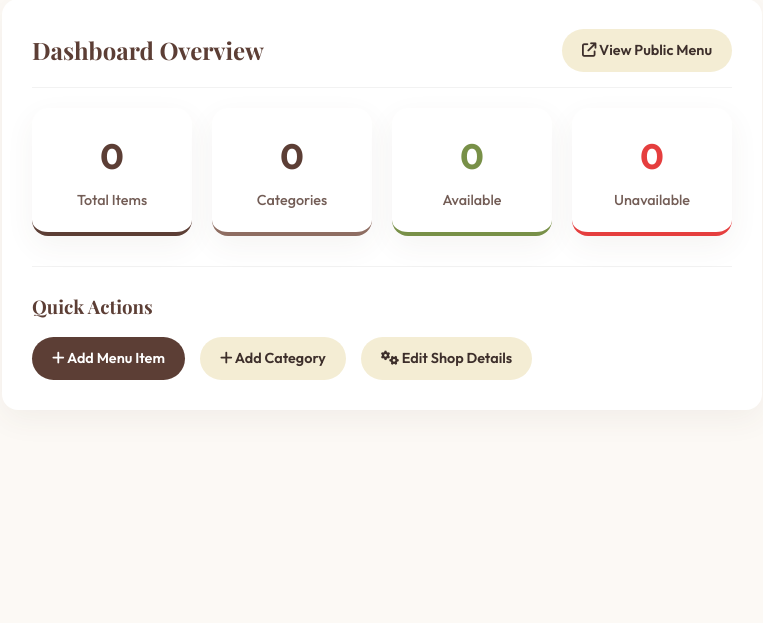
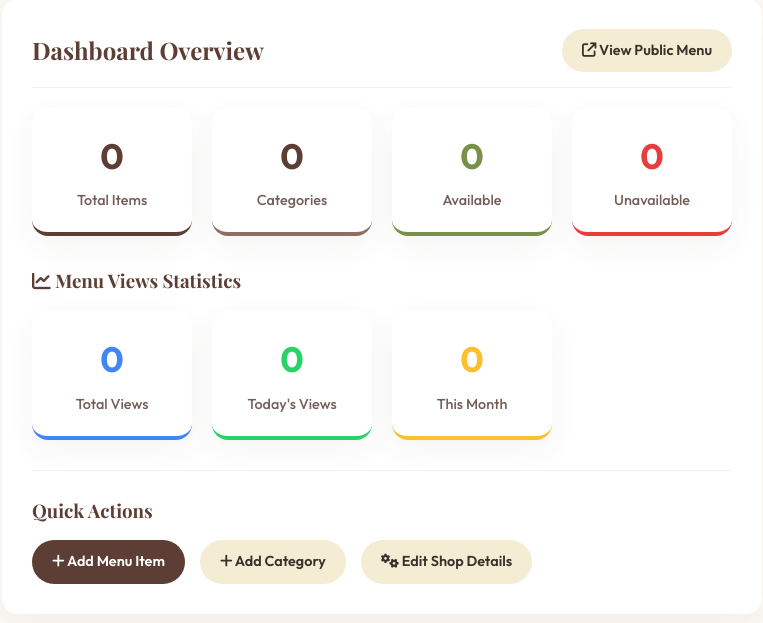
Before and after one commit to shahabasn/Shop, a Django app: page /dashboard/ in a window 1280 px wide. Shown: the part 117-740 px from the top of the page, without its empty margins (258-1021 px from the left). Run offline with Django 5.2, Linux system fonts and the light colour scheme; the visitor is signed in with stand-in values (Sample User, id 1); data that the repository does not hold is empty; some web fonts are replaced.

Commit message:
Add Dark Mode support with localStorage and MenuView counter tracking with admin dashboard statistics

```diff
--- a/menu/templates/menu/dashboard.html
+++ b/menu/templates/menu/dashboard.html
@@ -42,6 +42,50 @@
         </div>
     </div>
 
+    <!-- Views Stats Grid -->
+    <h3 style="margin-top: 30px; margin-bottom: 15px;"><i class="fa-solid fa-chart-line"></i> Menu Views Statistics</h3>
+    <div class="dashboard-grid" id="views-stats-grid">
+        <div class="dashboard-card" style="border-bottom-color: #4285f4;">
+            <div class="dashboard-number" id="total-views-count" style="color: #4285f4;">Loading...</div>
+            <div class="dashboard-label">Total Views</div>
+        </div>
+        <div class="dashboard-card success" style="border-bottom-color: #25d366;">
+            <div class="dashboard-number" id="today-views-count" style="color: #25d366;">Loading...</div>
+            <div class="dashboard-label">Today's Views</div>
+        </div>
+        <div class="dashboard-card warning" style="border-bottom-color: #fbc02d;">
+            <div class="dashboard-number" id="month-views-count" style="color: #fbc02d;">Loading...</div>
+            <div class="dashboard-label">This Month</div>
+        </div>
+    </div>
+
+    <script>
+        document.addEventListener("DOMContentLoaded", function() {
+            const totalEl = document.getElementById("total-views-count");
+            const todayEl = document.getElementById("today-views-count");
+            const monthEl = document.getElementById("month-views-count");
+
+            fetch("{% url 'view_stats_api' %}")
+                .then(response => {
+                    if (!response.ok) {
+                        throw new Error("Network response was not ok");
+                    }
+                    return response.json();
+                })
+                .then(data => {
+                    totalEl.textContent = data.total_views;
+                    todayEl.textContent = data.today_views;
+                    monthEl.textContent = data.month_views;
+                })
+                .catch(error => {
+                    console.error("Error fetching view stats:", error);
+                    totalEl.textContent = "Error";
+                    todayEl.textContent = "Error";
+                    monthEl.textContent = "Error";
+                });
+        });
+    </script>
+
     <!-- Quick Actions Panel -->
     <div style="margin-top: 30px; border-top: 1px solid rgba(0,0,0,0.05); padding-top: 25px;">
         <h3>Quick Actions</h3>
--- a/menu/urls.py
+++ b/menu/urls.py
@@ -24,4 +24,8 @@ urlpatterns = [
     path('dashboard/items/add/', views.item_add, name='item_add'),
     path('dashboard/items/<int:pk>/edit/', views.item_edit, name='item_edit'),
     path('dashboard/items/<int:pk>/delete/', views.item_delete, name='item_delete'),
+
+    # API endpoints
+    path('api/views/record/', views.record_view, name='record_view'),
+    path('api/views/stats/', views.view_stats_api, name='view_stats_api'),
 ]
--- a/menu/views.py
+++ b/menu/views.py
@@ -4,7 +4,10 @@ from django.contrib.auth.decorators import login_required
 from django.contrib.auth.forms import AuthenticationForm
 from django.contrib import messages
 from django.db.models import Q
-from .models import Category, MenuItem, ShopSetting
+from django.http import JsonResponse
+from django.views.decorators.csrf import csrf_exempt
+from django.utils import timezone
+from .models import Category, MenuItem, ShopSetting, MenuView
 from .forms import CategoryForm, MenuItemForm, ShopSettingForm
 
 # Public Menu View
@@ -185,3 +188,37 @@ def settings_edit(request):
     else:
         form = ShopSettingForm(instance=settings)
     return render(request, 'menu/settings_form.html', {'form': form})
+
+
+@csrf_exempt
+def record_view(request):
+    if request.method == 'POST':
+        x_forwarded_for = request.META.get('HTTP_X_FORWARDED_FOR')
+        if x_forwarded_for:
+            ip = x_forwarded_for.split(',')[0].strip()
+        else:
+            ip = request.META.get('REMOTE_ADDR')
+
+        user_agent = request.META.get('HTTP_USER_AGENT', '')
+
+        MenuView.objects.create(ip_address=ip, user_agent=user_agent)
+        return JsonResponse({'status': 'success', 'message': 'View recorded'})
+    return JsonResponse({'status': 'error', 'message': 'Invalid method'}, status=400)
+
+
+@login_required
+def view_stats_api(request):
+    now = timezone.now()
+    # Handle localized start of day and start of month
+    today_start = now.replace(hour=0, minute=0, second=0, microsecond=0)
+    month_start = now.replace(day=1, hour=0, minute=0, second=0, microsecond=0)
+
+    total_views = MenuView.objects.count()
+    today_views = MenuView.objects.filter(viewed_at__gte=today_start).count()
+    month_views = MenuView.objects.filter(viewed_at__gte=month_start).count()
+
+    return JsonResponse({
+        'total_views': total_views,
+        'today_views': today_views,
+        'month_views': month_views
+    })
```
Also changed, not shown: menu/models.py (+9 -0 lines), menu/static/css/style.css (+65 -0 lines), menu/templates/menu/menu.html (+41 -0 lines), menu/migrations/0002_menuview.py (added).
